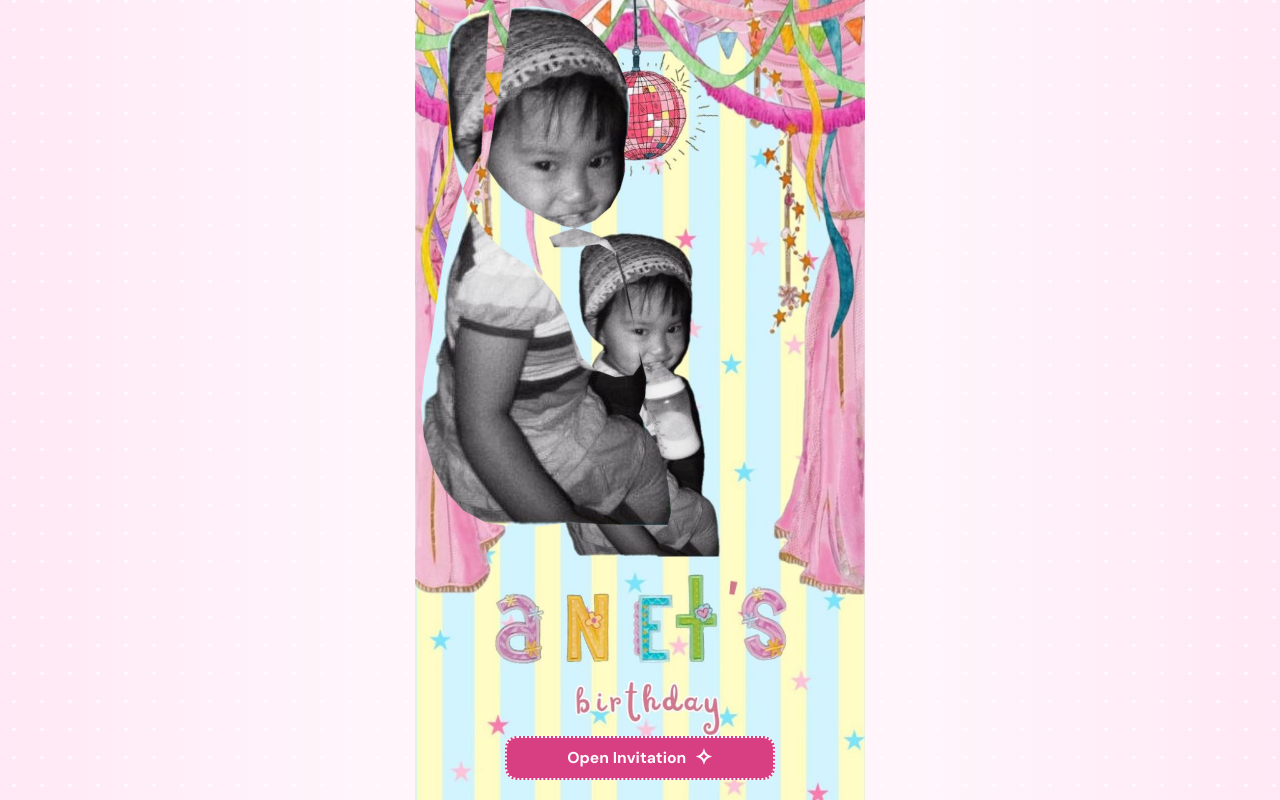
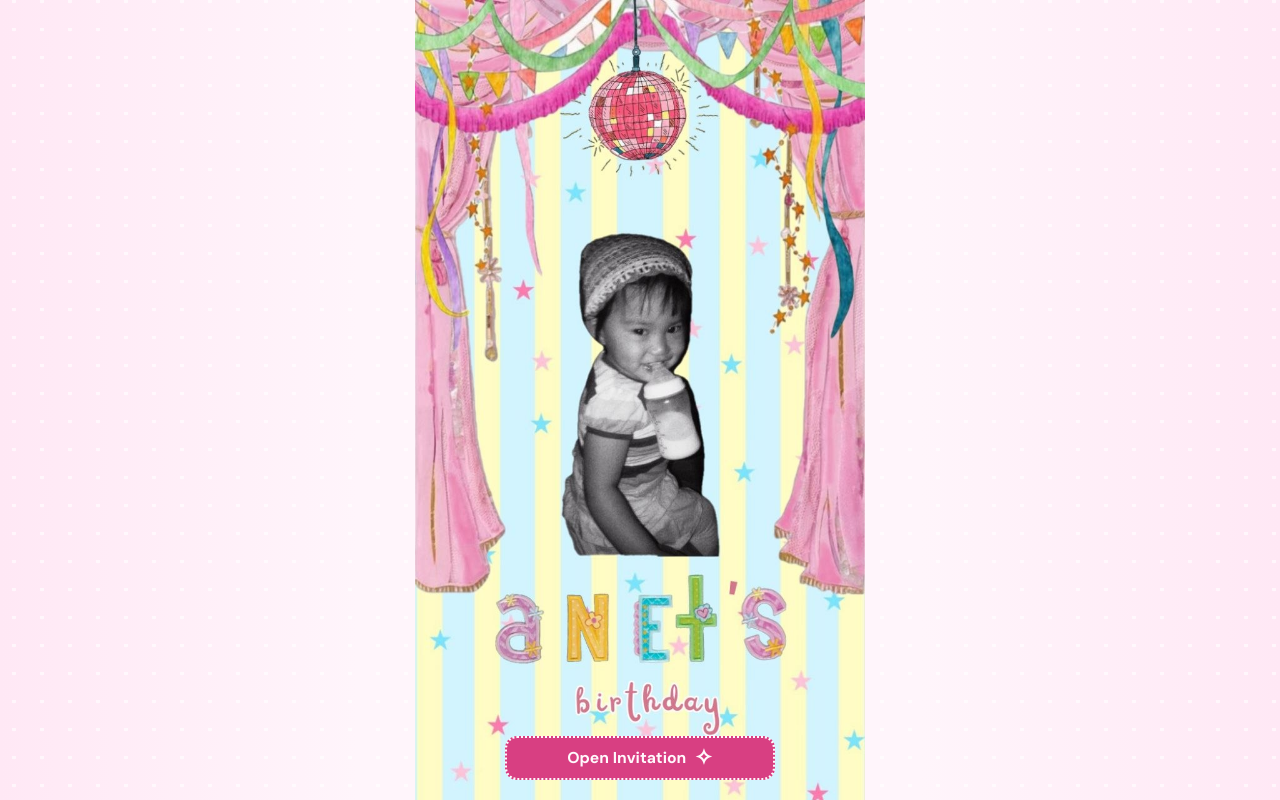
Before and after one commit to FrederykAbryan/Anet, a React (Vite) app: page / in a window 1280 px wide. Built offline with nearby package versions, Linux system fonts and the light colour scheme.

Commit message:
revert: remove floating cutout portrait from welcome stage

```diff
--- a/src/App.jsx
+++ b/src/App.jsx
@@ -7,7 +7,6 @@ import pinkButterfly from '../assets/paper-butterfly.webp';
 import yellowButterfly from '../assets/paper-butterfly-yellow.webp';
 import welcomePhotoPlaceholder from '../assets/welcome-photo-placeholder.webp';
 import stageArtwork from '../assets/anet-birthday-stage-reference.jpg';
-import stageChildPortrait from '../assets/anet-child-portrait-cutout.png';
 import venuePhoto from '../assets/venue-braci.webp';
 import DiscoGlobe from './DiscoGlobe.jsx';
 import { invite, venue } from './invite.ts';
@@ -136,7 +135,6 @@ function WelcomePage({ invite, onOpen }) {
   return <main className="welcome-page stage-welcome" ref={root}>
     <section className="stage-cover" aria-label={`${name}'s birthday invitation`}>
       <img className="stage-artwork" src={stageArtwork} alt={`${name}'s illustrated birthday invitation with a childhood portrait`} width="720" height="1280" fetchPriority="high" draggable="false" />
-      <img className="stage-child-cutout" src={stageChildPortrait} alt="" aria-hidden="true" draggable="false" />
       <div className="stage-opening">
         {guest && <p className={`stage-guest${guest.length > 35 ? ' stage-guest-long' : ''}`}>For {guest}</p>}
         <button type="button" className="stage-open" onClick={handleOpen} disabled={opening} aria-label={`Open the invitation to ${name}'s birthday party`}>Open Invitation <span aria-hidden="true">✧</span></button>
--- a/welcome.css
+++ b/welcome.css
@@ -154,9 +154,8 @@ body:has(.stage-welcome) .site-footer { display: none; }
   position: relative;
   container-type: inline-size;
   isolation: isolate;
-  width: min(100%, 640px);
-  height: 100svh;
-  height: 100dvh;
+  width: min(100%, 480px);
+  aspect-ratio: 9 / 16;
 }
 .stage-artwork {
   position: absolute;
@@ -165,28 +164,22 @@ body:has(.stage-welcome) .site-footer { display: none; }
   display: block;
   width: 100%;
   height: 100%;
-  object-fit: contain;
+  object-fit: cover;
   pointer-events: none;
 }
 .stage-child-cutout {
   position: absolute;
   z-index: 1;
+  bottom: 11%;
   display: block;
+  height: auto;
+  transform-origin: bottom center;
+  /* Brutalist sticker: hard white die-cut edge, solid ink keyline, unblurred offset shadow. */
+  filter:
+    drop-shadow(4px 0 0 #fff) drop-shadow(-4px 0 0 #fff) drop-shadow(0 4px 0 #fff) drop-shadow(0 -4px 0 #fff)
+    drop-shadow(2px 0 0 var(--color-stage-ink)) drop-shadow(-2px 0 0 var(--color-stage-ink)) drop-shadow(0 2px 0 var(--color-stage-ink)) drop-shadow(0 -2px 0 var(--color-stage-ink))
+    drop-shadow(7px 7px 0 var(--color-stage-ink));
   pointer-events: none;
-}
-.stage-child-portrait {
-  position: absolute;
-  bottom: 6%;
-  left: 50%;
-  width: clamp(140px, 34cqi, 260px);
-  height: auto;
-  transform: translateX(-50%) rotate(-2deg);
-  filter: drop-shadow(0 8px 14px #0004);
-  animation: cutout-float 6.4s ease-in-out infinite;
-}
-@keyframes cutout-float {
-  0%, 100% { transform: translateX(-50%) rotate(-2deg) translateY(0); }
-  50% { transform: translateX(-50%) rotate(-3deg) translateY(-10px); }
 }
 .stage-child-teddy { left: 2%; width: 45%; transform: rotate(-5deg); }
 .stage-child-hat { right: 3%; width: 32%; transform: rotate(4deg); }
@@ -259,7 +252,7 @@ body:has(.stage-welcome) .site-footer { display: none; }
 .stage-open:focus-visible { outline: 3px solid var(--color-stage-focus); outline-offset: 4px; }
 .stage-open:disabled { opacity: .55; cursor: not-allowed; transform: none; }
 @media (min-width: 600px) and (min-height: 600px) {
-  .stage-cover { width: min(640px, calc(100svh * 9 / 16)); }
+  .stage-cover { width: min(480px, calc(100svh * 9 / 16)); }
 }
 @media (prefers-reduced-motion: reduce) {
   .stage-open { transition: none; }
```
Also changed, not shown: assets/anet-child-portrait-cutout.png (deleted).
